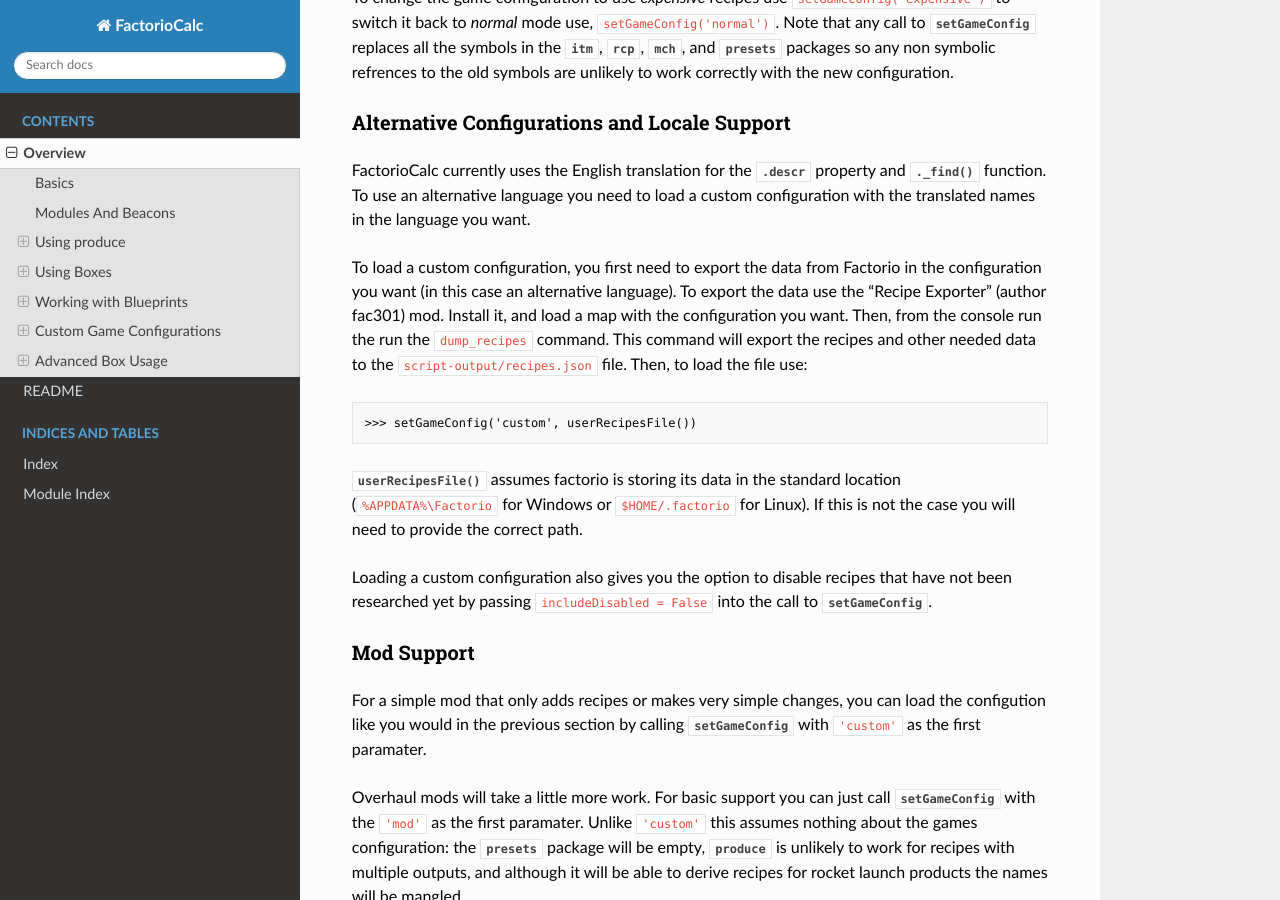
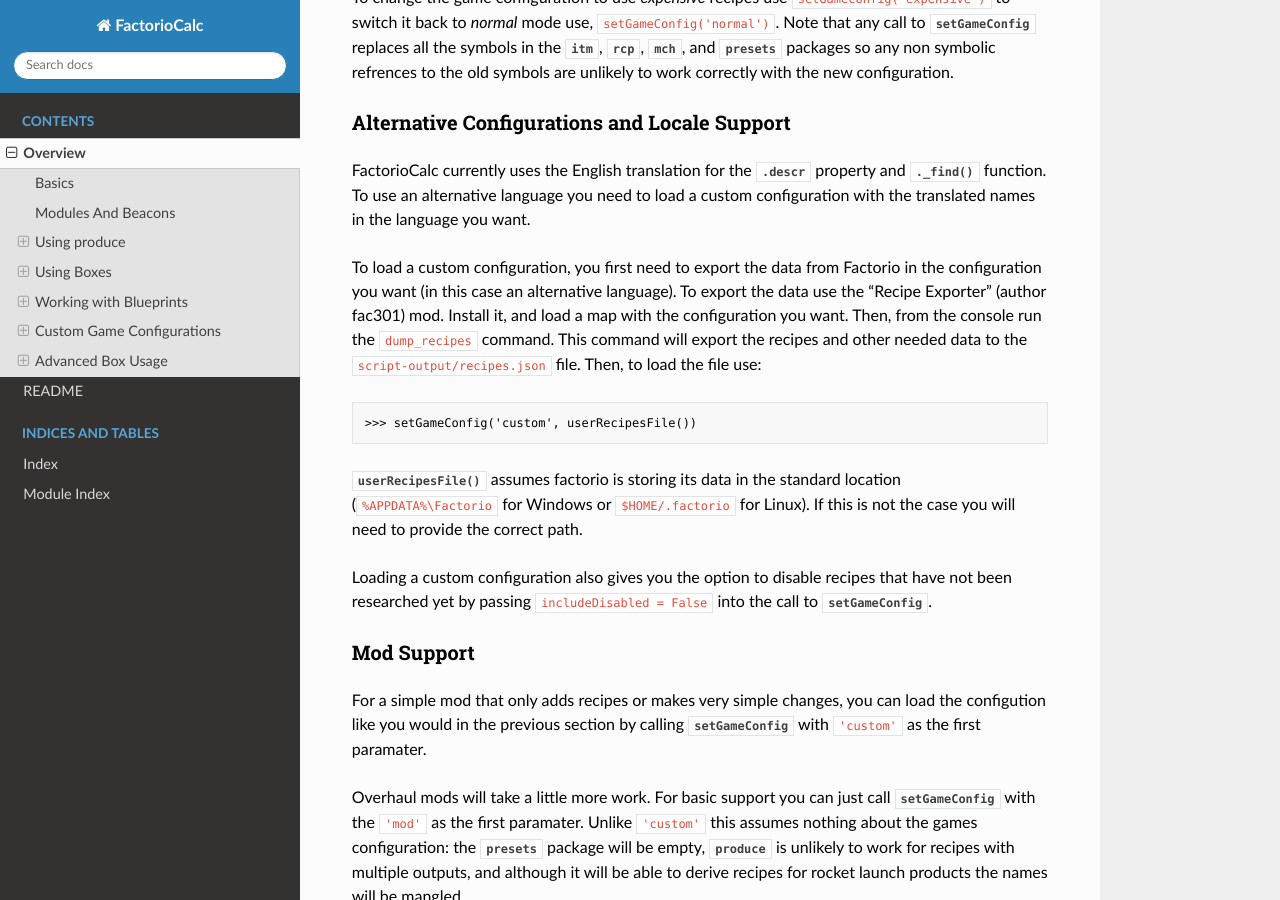
Before and after one commit to FactorioCalc/FactorioCalc, a Sphinx documentation site: the page built from docs/guide.rst, in a window 1280 px wide and 900 px high, scrolled down 17182 px. Built offline with Sphinx 7.4.7 and the Read the Docs theme 2.0.0, drawn with Linux system fonts in a browser that asks for light colours; pages that are not in the unit, such as notebooks, are missing from menus; some of the changed text lies outside the part shown.

Commit message:
docs: various fixes

```diff
--- a/docs/guide.rst
+++ b/docs/guide.rst
@@ -834,7 +834,7 @@
 in the configuration you want (in this case an alternative language).  To
 export the data use the "Recipe Exporter" (author fac301) mod.  Install it,
 and load a map with the configuration you want.  Then, from the console run
-the run the ``dump_recipes`` command.  This command will export the recipes
+the ``dump_recipes`` command.  This command will export the recipes
 and other needed data to the ``script-output/recipes.json`` file.  Then, to
 load the file use::
 
```
Also changed, not shown: other parts of docs/guide.rst (+1 -1 lines), 1 other file.
